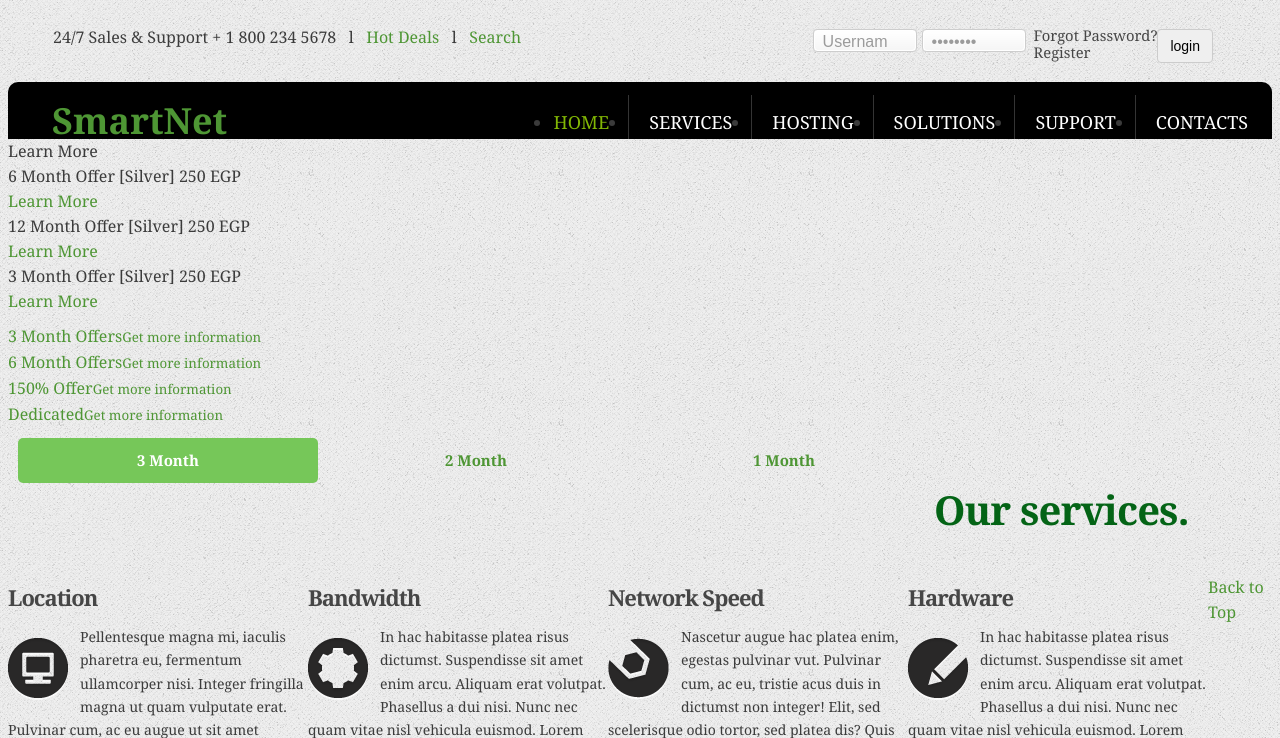
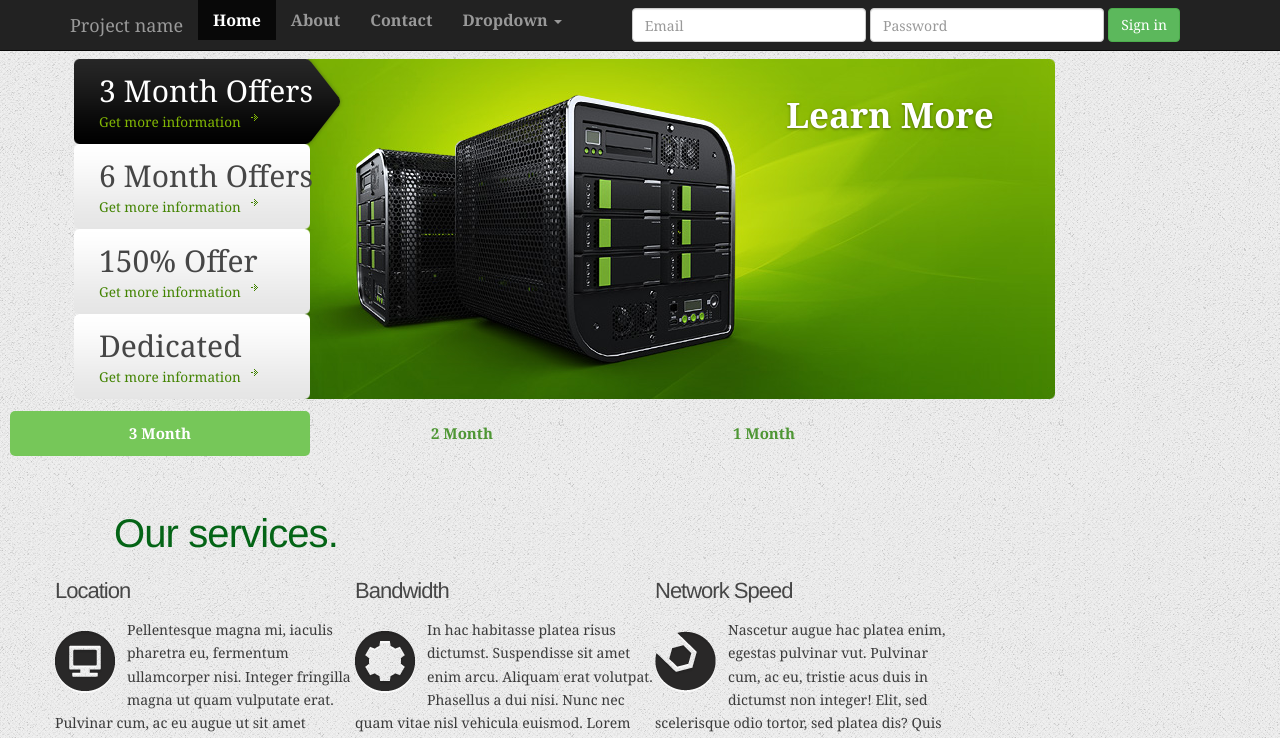
Before and after one commit to Ergasti/eragate, a Django app: page / in a window 1280 px wide. Shown: the top 738 px of the page. Run offline with Django 3.2, Linux system fonts and the light colour scheme; data comes from the database, SQL or seed files in the repository; parts of the project's set-up code (start-up, migrations or seed data) failed here and were passed over; some libraries are stand-ins or nearby versions.

Commit message:
added a new nav bar

```diff
--- a/vps/templates/navbar.html
+++ b/vps/templates/navbar.html
@@ -1,5 +1,6 @@
 {% block base_content %}
-  <header>
+{% load staticfiles%}
+<!--   <header>
     <div class="container">
       <div class="header-box">
         <div class="left">
@@ -31,5 +32,46 @@
         </fieldset>
       </form>
     </div>
-  </header>
+  </header> -->
+      <link rel="stylesheet" href="{% static "css/bootstrap.min.css" %}" type="text/css" media="all">
+      <div class="navbar navbar-inverse navbar-fixed-top" >
+      <div class="container">
+        <div class="navbar-header">
+          <button type="button" class="navbar-toggle" data-toggle="collapse" data-target=".navbar-collapse">
+            <span class="icon-bar"></span>
+            <span class="icon-bar"></span>
+            <span class="icon-bar"></span>
+          </button>
+          <a class="navbar-brand" href="#">Project name</a>
+        </div>
+        <div class="navbar-collapse collapse">
+          <ul class="nav navbar-nav">
+            <li class="active"><a href="#">Home</a></li>
+            <li><a href="#about">About</a></li>
+            <li><a href="#contact">Contact</a></li>
+            <li class="dropdown">
+              <a href="#" class="dropdown-toggle" data-toggle="dropdown">Dropdown <b class="caret"></b></a>
+              <ul class="dropdown-menu">
+                <li><a href="#">Action</a></li>
+                <li><a href="#">Another action</a></li>
+                <li><a href="#">Something else here</a></li>
+                <li class="divider"></li>
+                <li class="dropdown-header">Nav header</li>
+                <li><a href="#">Separated link</a></li>
+                <li><a href="#">One more separated link</a></li>
+              </ul>
+            </li>
+          </ul>
+          <form class="navbar-form navbar-right">
+            <div class="form-group">
+              <input type="text" placeholder="Email" class="form-control">
+            </div>
+            <div class="form-group">
+              <input type="password" placeholder="Password" class="form-control">
+            </div>
+            <button type="submit" class="btn btn-success">Sign in</button>
+          </form>
+        </div><!--/.navbar-collapse -->
+      </div>
+    </div>
 {% endblock %}
--- a/vps/templates/slider.html
+++ b/vps/templates/slider.html
@@ -1,19 +1,21 @@
 {% load i18n sekizai_tags %}
 
-<div id="faded">
-  <ul class="slides">
-    <li><img src="images/slide-title1.gif" style="display: none"><div class="slidertext">{% trans "Learn More" %}</span></span></a></li>
-    <li><img src="images/slide-title4.gif" style="display: none"><div class="slidertext">{% trans "6 Month Offer [Silver] 250 EGP" %}</div>
+<div class="container" style="margin-top: 48px;">
+<div id="faded1">
+  <ul class="slides1">
+    <li><img src="images/slide-title1.gif" style="display: none"><div class="slidertext1">{% trans "Learn More" %}</span></span></a></li>
+    <li><img src="images/slide-title4.gif" style="display: none"><div class="slidertext1">{% trans "6 Month Offer [Silver] 250 EGP" %}</div>
       <a href="#"><span><span>{% trans "Learn More" %}</span></span></a></li>
-    <li><img src="images/slide-title3.gif" style="display: none"><div class="slidertext">{% trans "12 Month Offer [Silver] 250 EGP" %}</div>
+    <li><img src="images/slide-title3.gif" style="display: none"><div class="slidertext1">{% trans "12 Month Offer [Silver] 250 EGP" %}</div>
       <a href="#"><span><span>{% trans "Learn More" %}</span></span></a></li>
-    <li><img src="images/slide-title2.gif" style="display: none"><div class="slidertext">{% trans "3 Month Offer [Silver] 250 EGP" %}</div>
+    <li><img src="images/slide-title2.gif" style="display: none"><div class="slidertext1">{% trans "3 Month Offer [Silver] 250 EGP" %}</div>
       <a href="#"><span><span>{% trans "Learn More" %}</span></span></a></li>
   </ul>
-  <ul class="pagination">
+  <ul class="pagination1">
     <li><a href="#" rel="0"><span>{% trans "3 Month Offers" %}</span><small>{% trans "Get more information" %}</small></a></li>
     <li><a href="#" rel="1"><span>{% trans "6 Month Offers" %}</span><small>{% trans "Get more information" %}</small></a></li>
     <li><a href="#" rel="2"><span>{% trans "150% Offer" %}</span><small>{% trans "Get more information" %}</small></a></li>
     <li><a href="#" rel="3"><span>{% trans "Dedicated" %}</span><small>{% trans "Get more information" %}</small></a></li>
   </ul>
 </div>
+</div>
```
Also changed, not shown: vps/static/js/jquery.faded.js.
